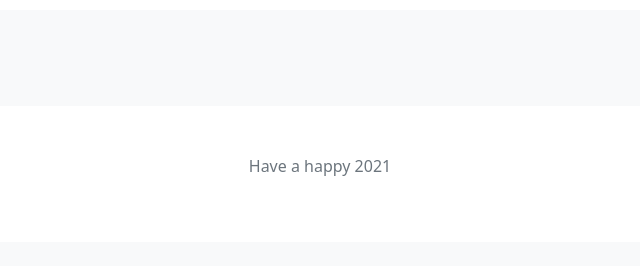
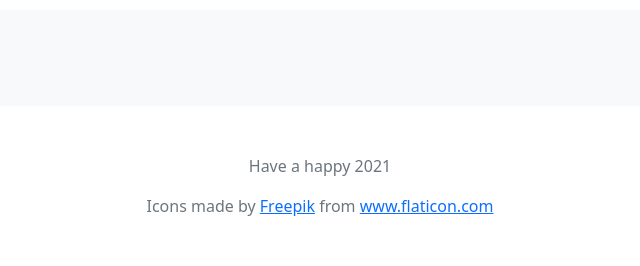
Before and after one commit to AlexCodeGlider/portfolio-project, a Django app: page / in a window 1280 px wide. Shown: the part 840-1106 px from the top of the page, without its empty margins (320-960 px from the left). Before the commit the page ends 1016 px from the top, so only its background shows below. Run offline with Django 3.2, Linux system fonts and the light colour scheme; data that the repository does not hold is empty; some libraries are stand-ins or nearby versions.

Commit message:
Added Avails to jobs

```diff
--- a/jobs/models.py
+++ b/jobs/models.py
@@ -3,3 +3,4 @@ from django.db import models
 class Job(models.Model):
     image = models.ImageField(upload_to='images/')
     summary = models.CharField(max_length=200)
+    link = models.URLField()
--- a/jobs/templates/jobs/home.html
+++ b/jobs/templates/jobs/home.html
@@ -21,6 +21,7 @@
 
       <div class="row row-cols-1 row-cols-sm-2 row-cols-md-3 g-3">
         {% for job in jobs.all %}
+        <a href="{{ job.link }}">
         <div class="col">
           <div class="card shadow-sm">
             <img src="{{ job.image.url }}" svg class="bd-placeholder-img card-img-top"  width="100%" height="225" xmlns="http://www.w3.org/2000/svg" role="img" aria-label="Placeholder: Thumbnail" preserveAspectRatio="xMidYMid slice" focusable="false"><title>Placeholder</title><rect width="100%" height="100%" fill="#55595c"/></svg>
@@ -29,6 +30,7 @@
             </div>
           </div>
         </div>
+        </a>
         {% endfor %}
       </div>
     </div>
--- a/portfolio/templates/base.html
+++ b/portfolio/templates/base.html
@@ -85,6 +85,7 @@
   <footer class="text-muted py-5">
     <div class="container text-center">
       <p>Have a happy {% now "Y" %} </p>
+      <div>Icons made by <a href="https://www.flaticon.com/authors/freepik" title="Freepik">Freepik</a> from <a href="https://www.flaticon.com/" title="Flaticon">www.flaticon.com</a></div>
     </div>
   </footer>
 
```
Also changed, not shown: jobs/migrations/0002_job_link.py (added).
